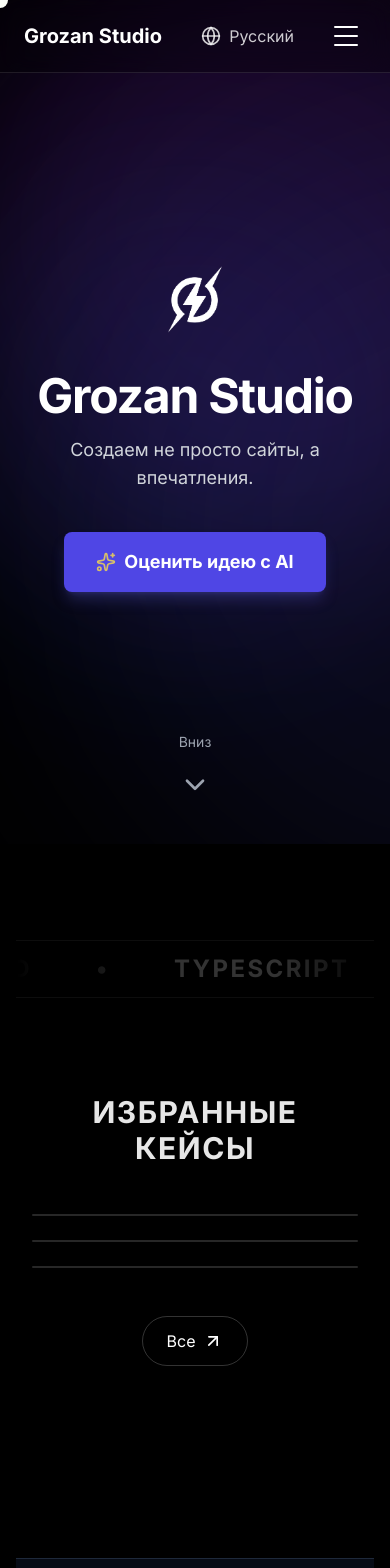
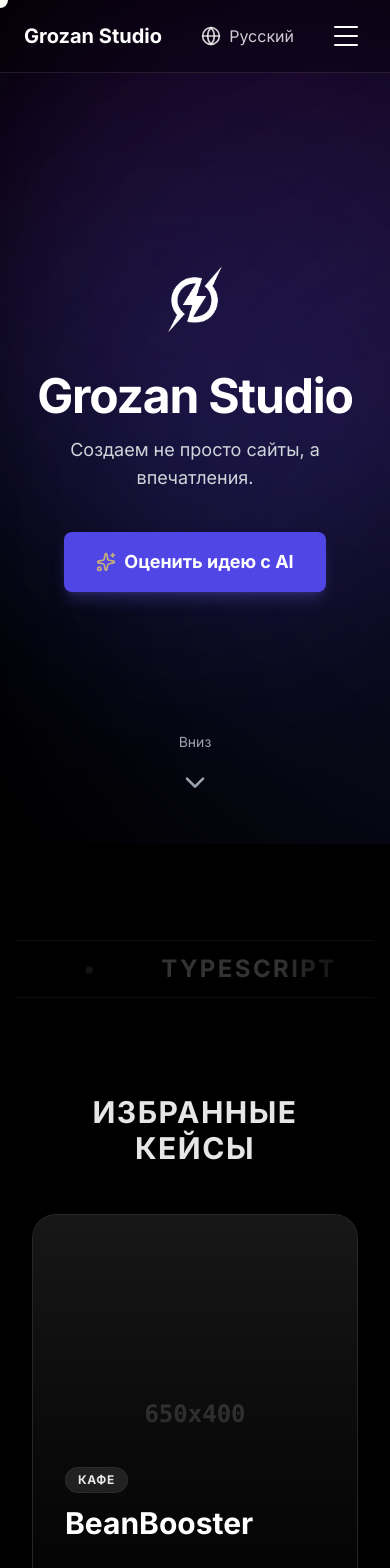
Before and after one commit to MarkysLeet/gemini, a Next.js app: page / in a window 390 px wide. Shown: the top 1568 px of the page. Built offline with nearby package versions, Linux system fonts and the light colour scheme.

Commit message:
Refactor Featured Projects to be compact, transparent, and fix mobile layout

```diff
--- a/src/components/FeaturedProjects.tsx
+++ b/src/components/FeaturedProjects.tsx
@@ -17,8 +17,8 @@ const FeaturedProjects = () => {
   if (featuredProjects.length < 3) return null;
 
   return (
-    <section className="bg-black relative z-10">
-      <div className="max-w-7xl mx-auto px-4 sm:px-6 py-24">
+    <section className="">
+      <div className="max-w-5xl mx-auto px-4 sm:px-6 py-24">
         <ScrollReveal>
           <div className="text-center mb-12">
             <h2 className="text-3xl font-bold uppercase tracking-wider text-white/90">
@@ -27,20 +27,20 @@ const FeaturedProjects = () => {
           </div>
         </ScrollReveal>
 
-        <div className="grid grid-cols-1 lg:grid-cols-3 gap-6 lg:h-[550px]">
+        <div className="grid grid-cols-1 lg:grid-cols-3 gap-6 lg:h-[400px]">
           {/* Main Card - Large (Spans 2 cols) */}
           <motion.div
             initial={{ opacity: 0, y: 20 }}
             whileInView={{ opacity: 1, y: 0 }}
             viewport={{ once: true }}
             transition={{ duration: 0.6 }}
-            className="group relative lg:col-span-2 h-full rounded-3xl overflow-hidden border border-white/10 bg-[#0f0f0f] hover:border-white/25 transition-colors duration-500"
+            className="group relative lg:col-span-2 h-[400px] lg:h-full rounded-3xl overflow-hidden border border-white/10 bg-[#0f0f0f] hover:border-white/25 transition-colors duration-500"
           >
             <Link href={`/projects/${featuredProjects[0].id}`} className="block w-full h-full relative">
               {/* Image Placeholder with Zoom Effect */}
               <div className="absolute inset-0 overflow-hidden">
                 <div className="w-full h-full bg-neutral-900 transition-transform duration-700 ease-out group-hover:scale-105 flex items-center justify-center">
-                   <span className="text-white/30 text-2xl font-mono font-bold">800x550</span>
+                   <span className="text-white/30 text-2xl font-mono font-bold">650x400</span>
                 </div>
               </div>
 
@@ -66,20 +66,20 @@ const FeaturedProjects = () => {
           </motion.div>
 
           {/* Right Column - Two Small Cards */}
-          <div className="lg:col-span-1 flex flex-col gap-6 h-full">
+          <div className="lg:col-span-1 flex flex-col gap-6 h-full min-h-[400px] lg:min-h-0">
             {/* Second Item */}
             <motion.div
                 initial={{ opacity: 0, y: 20 }}
                 whileInView={{ opacity: 1, y: 0 }}
                 viewport={{ once: true }}
                 transition={{ duration: 0.6, delay: 0.1 }}
-                className="group relative flex-1 rounded-3xl overflow-hidden border border-white/10 bg-[#0f0f0f] hover:border-white/25 transition-colors duration-500"
+                className="group relative flex-1 h-[200px] lg:h-auto rounded-3xl overflow-hidden border border-white/10 bg-[#0f0f0f] hover:border-white/25 transition-colors duration-500"
             >
                 <Link href={`/projects/${featuredProjects[1].id}`} className="block w-full h-full relative">
                      {/* Image Placeholder with Zoom Effect */}
                     <div className="absolute inset-0 overflow-hidden">
                         <div className="w-full h-full bg-neutral-900 transition-transform duration-700 ease-out group-hover:scale-105 flex items-center justify-center">
-                            <span className="text-white/30 text-xl font-mono font-bold">400x265</span>
+                            <span className="text-white/30 text-xl font-mono font-bold">300x190</span>
                         </div>
                     </div>
 
@@ -106,13 +106,13 @@ const FeaturedProjects = () => {
                 whileInView={{ opacity: 1, y: 0 }}
                 viewport={{ once: true }}
                 transition={{ duration: 0.6, delay: 0.2 }}
-                className="group relative flex-1 rounded-3xl overflow-hidden border border-white/10 bg-[#0f0f0f] hover:border-white/25 transition-colors duration-500"
+                className="group relative flex-1 h-[200px] lg:h-auto rounded-3xl overflow-hidden border border-white/10 bg-[#0f0f0f] hover:border-white/25 transition-colors duration-500"
             >
                 <Link href={`/projects/${featuredProjects[2].id}`} className="block w-full h-full relative">
                      {/* Image Placeholder with Zoom Effect */}
                     <div className="absolute inset-0 overflow-hidden">
                          <div className="w-full h-full bg-neutral-900 transition-transform duration-700 ease-out group-hover:scale-105 flex items-center justify-center">
-                            <span className="text-white/30 text-xl font-mono font-bold">400x265</span>
+                            <span className="text-white/30 text-xl font-mono font-bold">300x190</span>
                         </div>
                     </div>
 
```
